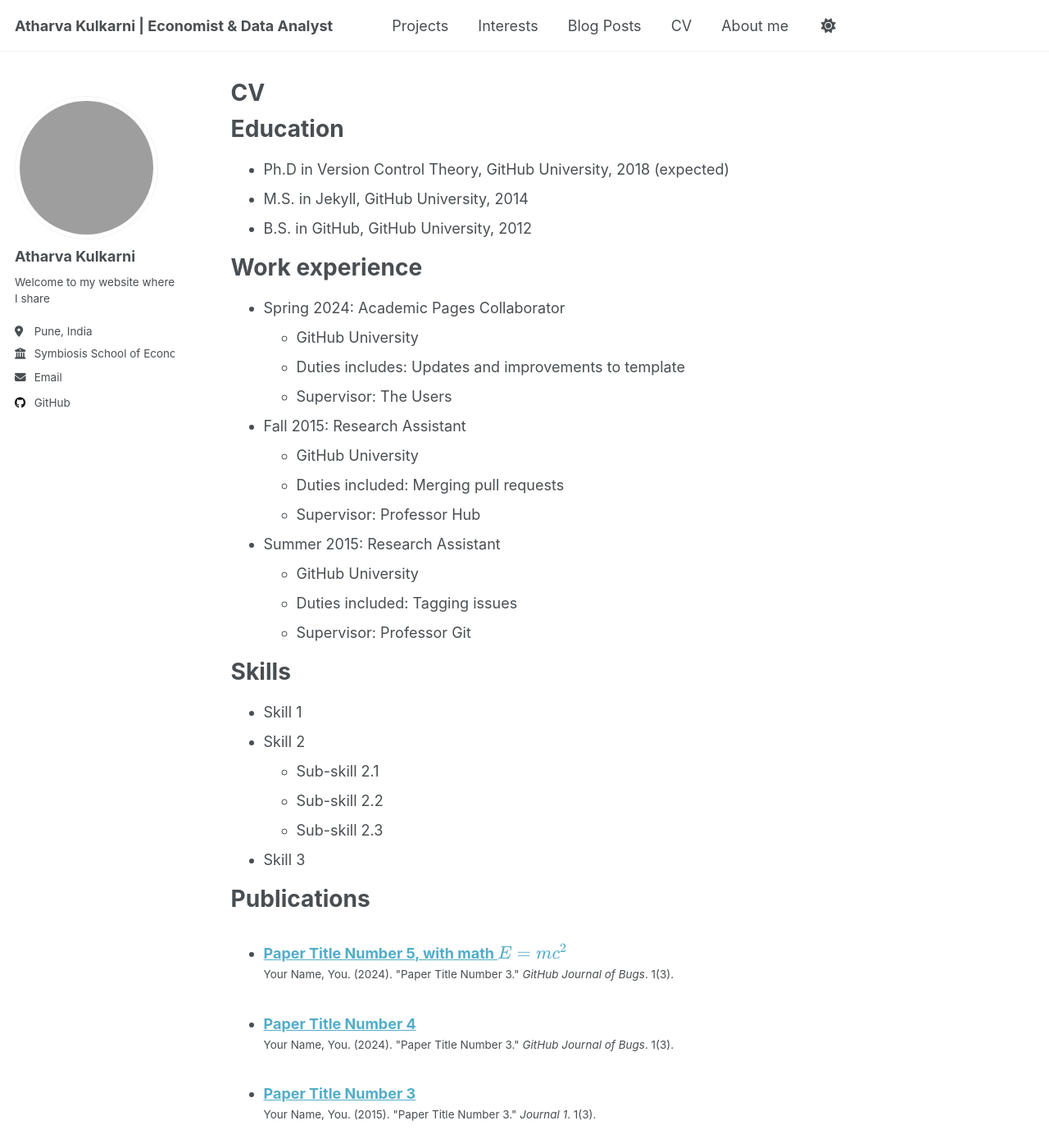
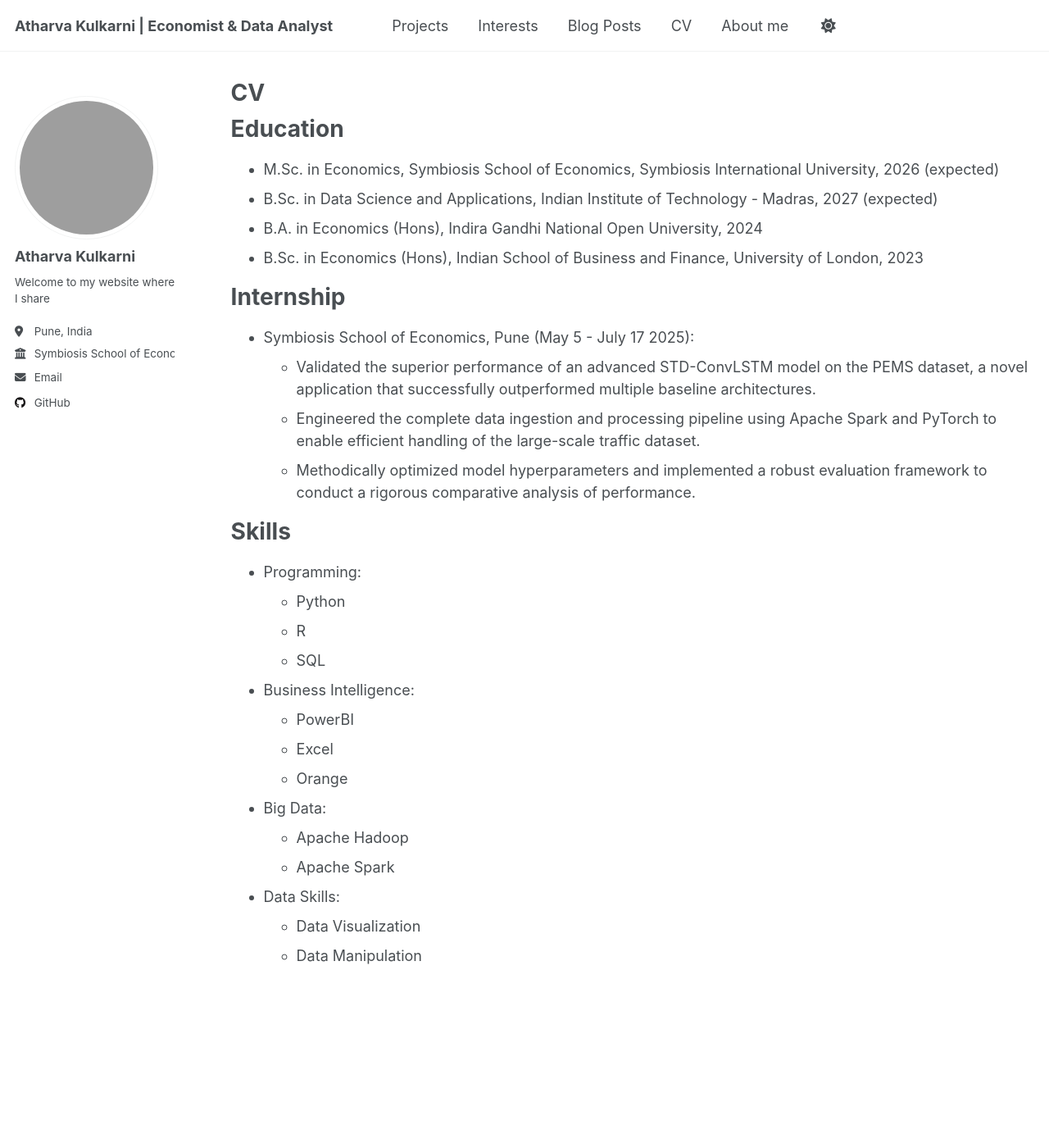
Before and after one commit to atharvacoolkarni/atharvacoolkarni.github.io, a Jekyll site: the page built from _pages/cv.md, in a window 1280 px wide and 1400 px high. Shown: the whole window at 82% size. Built offline with Jekyll 4.4.1, drawn with Linux system fonts in a browser that asks for light colours; a script that is not in the unit is left out; some of the changed text lies outside the part shown; grey boxes are pictures that could not be loaded.

Commit message:
Update cv.md

```diff
--- a/_pages/cv.md
+++ b/_pages/cv.md
@@ -11,54 +11,31 @@ redirect_from:
 
 Education
 ======
-* Ph.D in Version Control Theory, GitHub University, 2018 (expected)
-* M.S. in Jekyll, GitHub University, 2014
-* B.S. in GitHub, GitHub University, 2012
+* M.Sc. in Economics, Symbiosis School of Economics, Symbiosis International University, 2026 (expected)
+* B.Sc. in Data Science and Applications, Indian Institute of Technology - Madras, 2027 (expected)
+* B.A. in Economics (Hons), Indira Gandhi National Open University, 2024
+* B.Sc. in Economics (Hons), Indian School of Business and Finance, University of London, 2023
 
-Work experience
+Internship
 ======
-* Spring 2024: Academic Pages Collaborator
-  * GitHub University
-  * Duties includes: Updates and improvements to template
-  * Supervisor: The Users
-
-* Fall 2015: Research Assistant
-  * GitHub University
-  * Duties included: Merging pull requests
-  * Supervisor: Professor Hub
-
-* Summer 2015: Research Assistant
-  * GitHub University
-  * Duties included: Tagging issues
-  * Supervisor: Professor Git
+* Symbiosis School of Economics, Pune (May 5 - July 17 2025):
+  * Validated the superior performance of an advanced STD-ConvLSTM model on the PEMS dataset, a novel application that successfully outperformed multiple baseline architectures.
+  * Engineered the complete data ingestion and processing pipeline using Apache Spark and PyTorch to enable efficient handling of the large-scale traffic dataset.
+  * Methodically optimized model hyperparameters and implemented a robust evaluation framework to conduct a rigorous comparative analysis of performance.
 
 Skills
 ======
-* Skill 1
-* Skill 2
-  * Sub-skill 2.1
-  * Sub-skill 2.2
-  * Sub-skill 2.3
-* Skill 3
-
-Publications
-======
-  <ul>{% for post in site.publications reversed %}
-    {% include archive-single-cv.html %}
-  {% endfor %}</ul>
-
-Talks
-======
-  <ul>{% for post in site.talks reversed %}
-    {% include archive-single-talk-cv.html  %}
-  {% endfor %}</ul>
-
-Teaching
-======
-  <ul>{% for post in site.teaching reversed %}
-    {% include archive-single-cv.html %}
-  {% endfor %}</ul>
-
-Service and leadership
-======
-* Currently signed in to 43 different slack teams
+* Programming:
+    * Python
+    * R
+    * SQL
+* Business Intelligence:
+    * PowerBI
+    * Excel
+    * Orange
+* Big Data:
+    * Apache Hadoop
+    * Apache Spark
+* Data Skills:
+    * Data Visualization
+    * Data Manipulation
```
